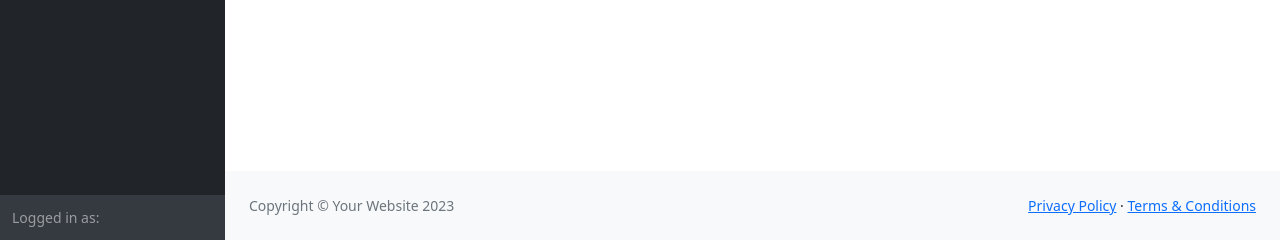
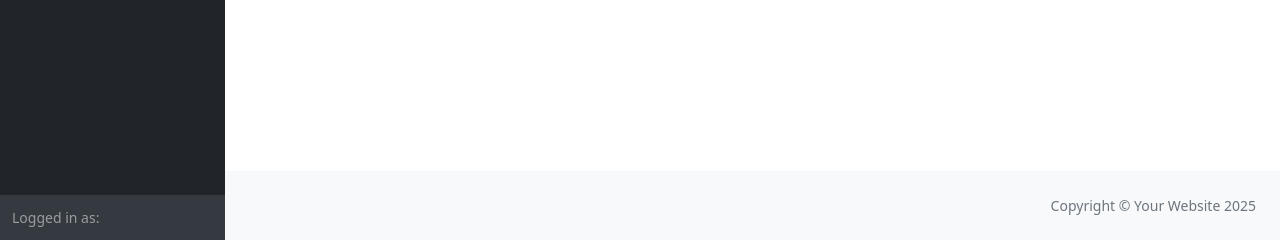
Before and after one commit to Haz-asIT/team_tracker_app, a Django app: page /people_management/contracts/1/delete_contract/ in a window 1280 px wide. Shown: the part 560-800 px from the top of the page. Run offline with Django 4.2, Linux system fonts and the light colour scheme; data comes from the database, SQL or seed files in the repository; parts of the project's set-up code (start-up, migrations or seed data) failed here and were passed over; some libraries are stand-ins or nearby versions.

Commit message:
feat: fixed footer

```diff
--- a/dashboard/templates/dashboard/partials/footer.html
+++ b/dashboard/templates/dashboard/partials/footer.html
@@ -1,11 +1,8 @@
 <footer class="py-4 bg-light mt-auto">
     <div class="container-fluid px-4">
-        <div class="d-flex align-items-center justify-content-between small">
-            <div class="text-muted">Copyright &copy; Your Website 2023</div>
+        <div class="d-flex align-items-center justify-content-end small">
+            <div class="text-muted">Copyright &copy; Your Website 2025</div>
             <div>
-                <a href="#">Privacy Policy</a>
-                &middot;
-                <a href="#">Terms &amp; Conditions</a>
             </div>
         </div>
     </div>
```
